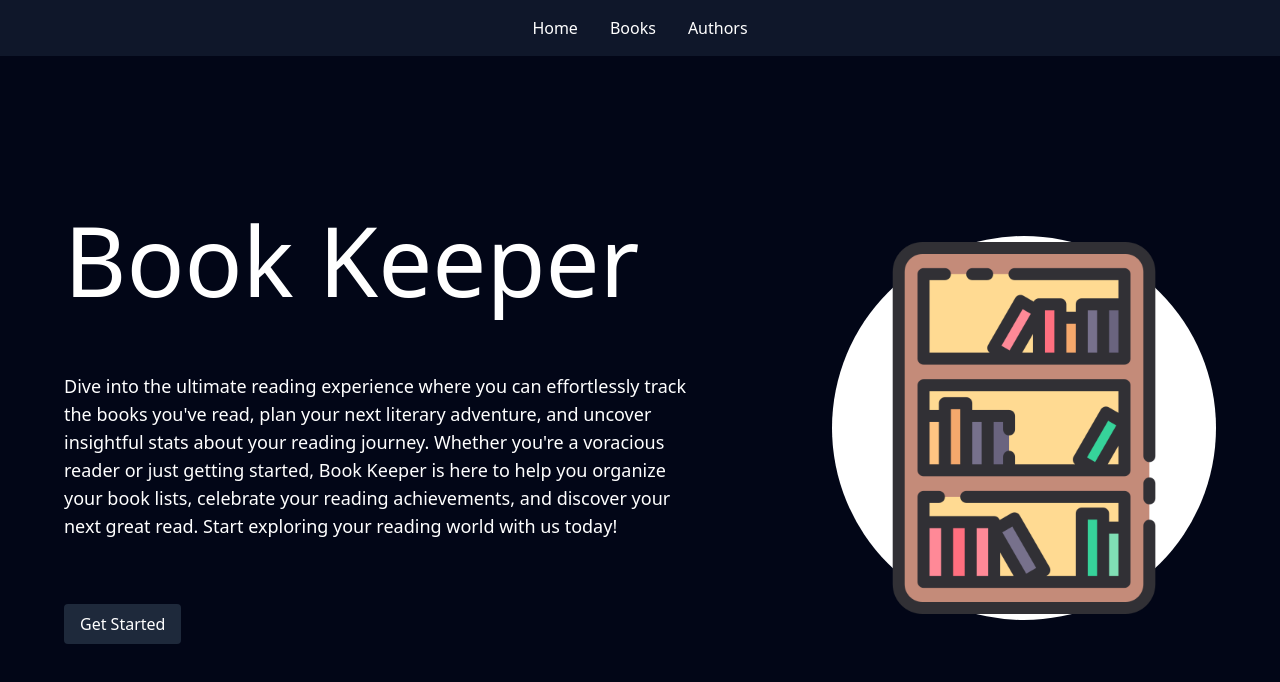
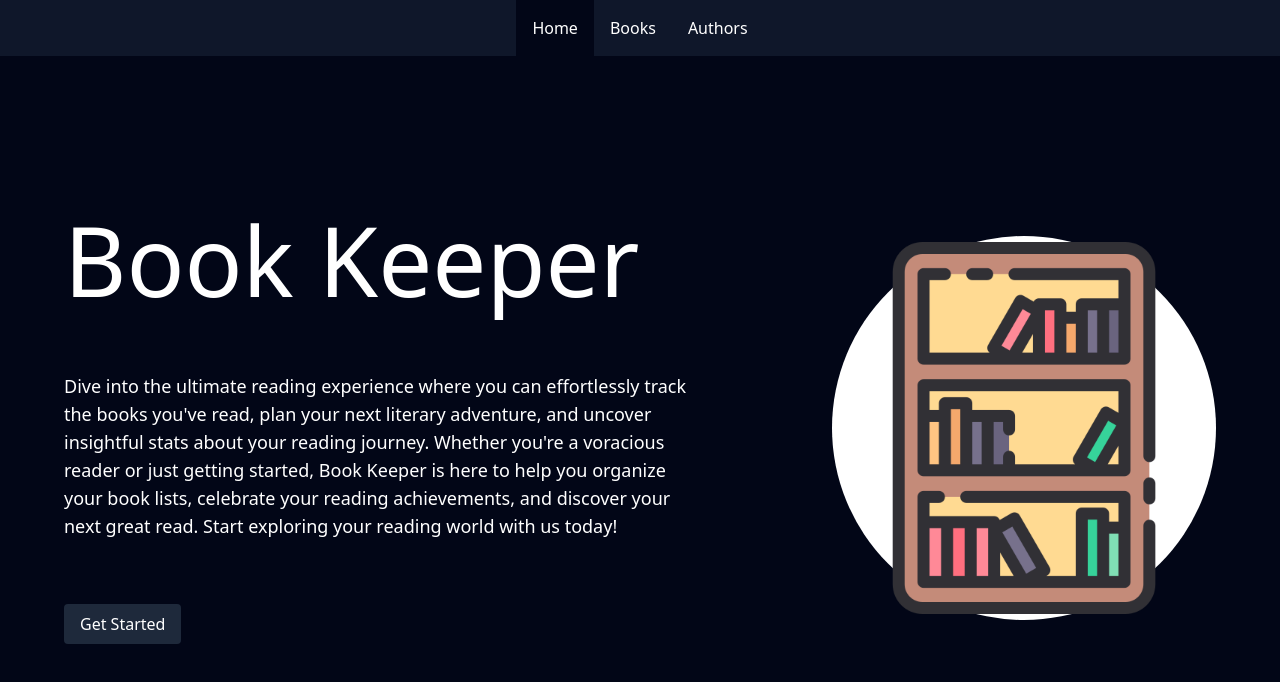
Before and after one commit to S-A-Robinson/book-ui, a Vue app: page / in a window 1280 px wide. Shown: the top 682 px of the page. Built offline with nearby package versions, Linux system fonts and the light colour scheme.

Commit message:
moved navbar to its own component. Navbar buttons now highlight active link. Now displays stats on books page

```diff
--- a/src/App.vue
+++ b/src/App.vue
@@ -1,14 +1,11 @@
 <script setup lang="ts">
-import { RouterLink, RouterView } from 'vue-router';
+import { RouterView } from 'vue-router';
+import Navbar from '@/components/Navbar.vue'
 </script>
 
 <template>
   <div>
-    <nav class="flex flex-row justify-center h-14 bg-slate-900">
-      <RouterLink to="/" class="p-4 hover:bg-slate-800">Home</RouterLink>
-      <RouterLink to="/books" class="p-4 hover:bg-slate-800">Books</RouterLink>
-      <RouterLink to="/authors" class="p-4 hover:bg-slate-800">Authors</RouterLink>
-    </nav>
+    <Navbar />
     <RouterView class="h-[calc(100vh-56px)]" />
   </div>
 </template>
--- a/src/api/api.ts
+++ b/src/api/api.ts
@@ -32,3 +32,8 @@ export async function createAuthor(newAuthor: Author) {
 export async function deleteAuthor(id: number) {
   await axios.delete(`/api/authors/${id}`);
 }
+
+export async function getStats() {
+  const response = await axios.get('/api/stats');
+  return response.data;
+}
--- /dev/null
+++ b/src/components/Navbar.vue
@@ -0,0 +1,31 @@
+<script setup lang="ts">
+import { useRoute, RouterLink } from 'vue-router';
+
+const isActiveLink = (routePath) => {
+  const route = useRoute();
+  return route.path === routePath;
+};
+</script>
+
+<template>
+  <nav class="flex flex-row justify-center h-14 bg-slate-900">
+    <RouterLink
+      to="/"
+      :class="`p-4 ${isActiveLink('/') ? 'bg-slate-950' : 'hover:bg-slate-800'}`"
+    >
+      Home
+    </RouterLink>
+    <RouterLink
+      to="/books"
+      :class="`p-4 ${isActiveLink('/books') ? 'bg-slate-950' : 'hover:bg-slate-800'}`"
+    >
+      Books
+    </RouterLink>
+    <RouterLink
+      to="/authors"
+      :class="`p-4 ${isActiveLink('/authors') ? 'bg-slate-950' : 'hover:bg-slate-800'}`"
+    >
+      Authors
+    </RouterLink>
+  </nav>
+</template>
--- a/src/views/BooksView.vue
+++ b/src/views/BooksView.vue
@@ -4,12 +4,13 @@ import { useToast } from 'vue-toastification';
 import MoonLoader from 'vue-spinner/src/MoonLoader.vue';
 import BookCard from '@/components/BookCard.vue';
 import ButtonGroup from '@/components/ButtonGroup.vue';
-import { getBooks, updateBook, deleteBook } from '@/api/api';
+import { getBooks, updateBook, deleteBook, getStats } from '@/api/api'
 import InputButton from '@/components/InputButton.vue';
 import type { BookWithAuthorDetails } from '../../models/models';
 import ErrorMessage from '@/components/ErrorMessage.vue'
 
 const books = ref<BookWithAuthorDetails[]>([]);
+const stats = ref({});
 const isLoading = ref(true);
 const isFiltering = ref(false);
 
@@ -57,6 +58,7 @@ async function filterBooksByStatus(status: string) {
 
 onMounted(async () => {
   await getAllBooks();
+  stats.value = await getStats();
 });
 </script>
 
@@ -70,6 +72,10 @@ onMounted(async () => {
         <RouterLink to="/books/add">
           <InputButton>Add New Book</InputButton>
         </RouterLink>
+        <div>
+          <span class="mr-8">Pages: {{ stats.Pages }}</span>
+          <span>Word Count: {{ stats.WordCount }}</span>
+        </div>
         <ButtonGroup
           @button-pressed="filterBooksByStatus"
           :buttons="[
```
